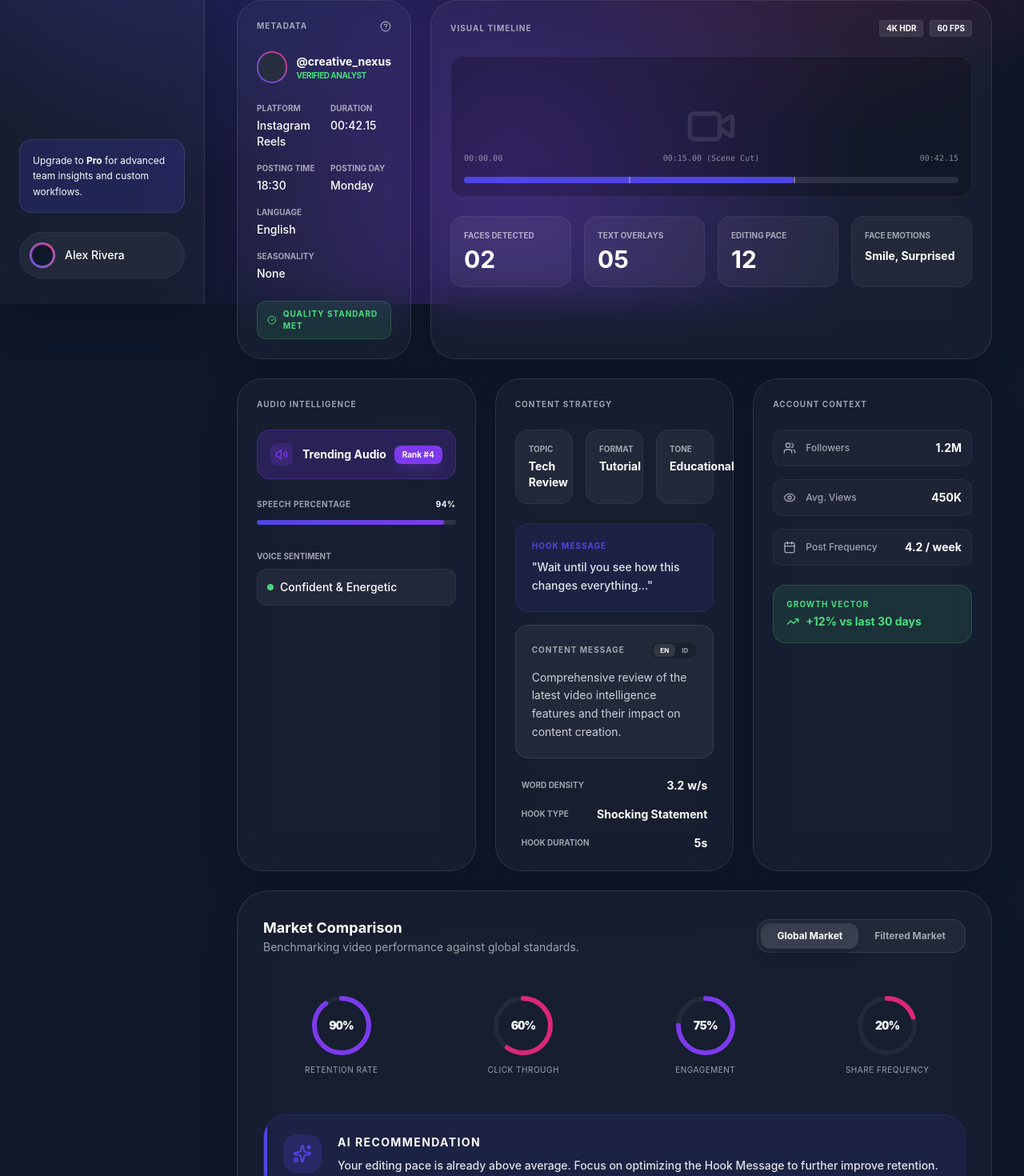
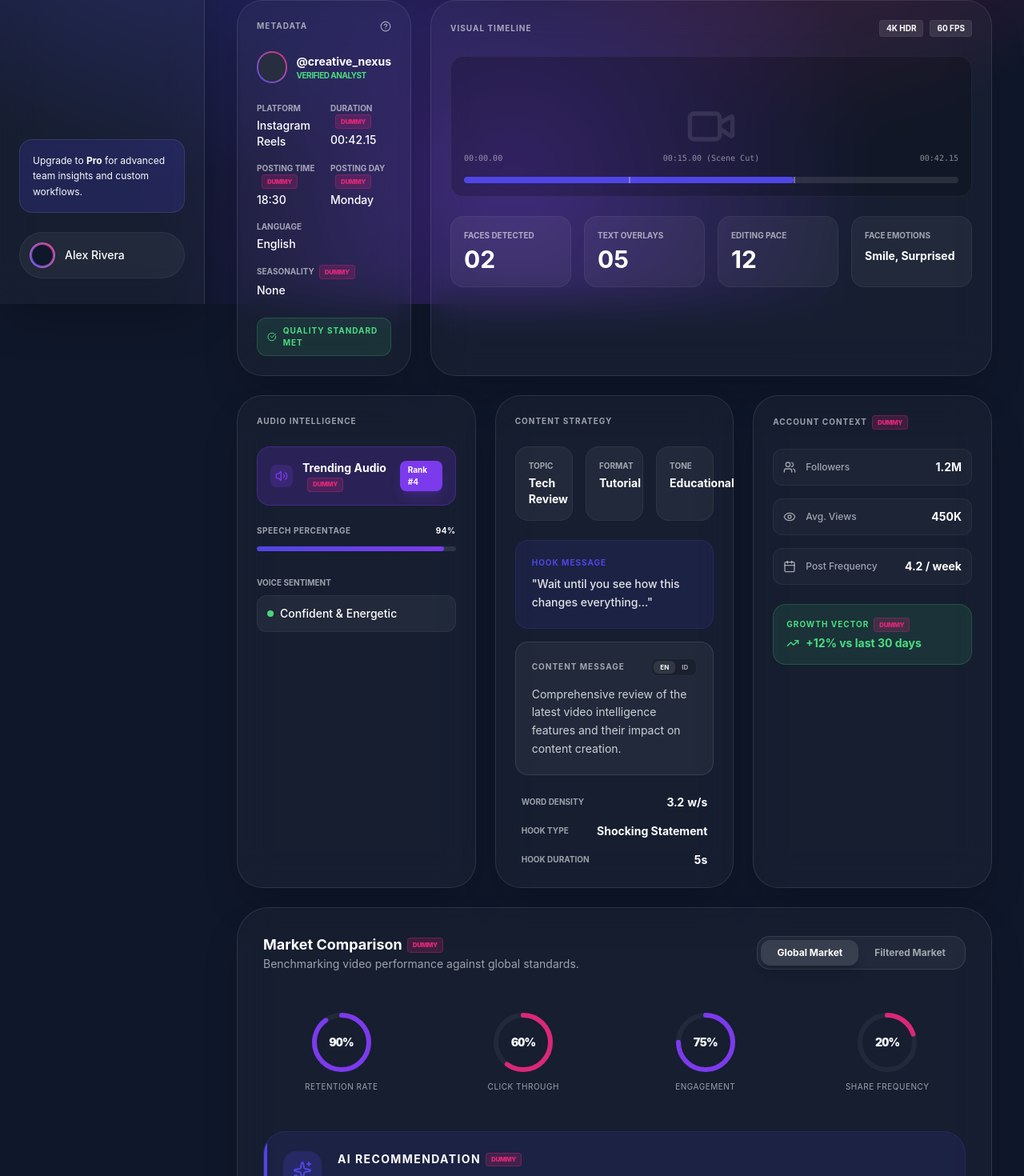
Before and after one commit to fathindifa26/frontend-content, a React (Vite) app: page / in a window 1280 px wide. Shown: the part 420-1890 px from the top of the page at 80% size. Built offline with nearby package versions, Linux system fonts and the light colour scheme.

Commit message:
dummy label

```diff
--- a/src/components/upload/AccountContext.tsx
+++ b/src/components/upload/AccountContext.tsx
@@ -9,7 +9,7 @@ export function AccountContext({ data }: AccountContextProps) {
 
   return (
     <div className="col-span-12 lg:col-span-4 glass-panel p-6 rounded-[32px] space-y-6">
-       <h3 className="text-[10px] font-bold text-on-surface-variant uppercase tracking-widest">Account Context</h3>
+       <h3 className="text-[10px] font-bold text-on-surface-variant uppercase tracking-widest">Account Context<span className="dummy-badge">Dummy</span></h3>
        <div className="space-y-4">
           {[
             { icon: Users, label: "Followers", value: profile.followers?.toLocaleString() || "1.2M" },
@@ -26,7 +26,7 @@ export function AccountContext({ data }: AccountContextProps) {
           ))}
        </div>
        <div className="p-4 bg-success/10 rounded-2xl border border-success/20 flex flex-col space-y-1">
-          <p className="text-[10px] text-success font-bold uppercase tracking-widest">Growth Vector</p>
+          <p className="text-[10px] text-success font-bold uppercase tracking-widest">Growth Vector<span className="dummy-badge">Dummy</span></p>
           <div className="flex items-center text-success space-x-2">
              <TrendingUp size={16} />
              <span className="text-sm font-bold">+12% vs last 30 days</span>
--- a/src/components/upload/AudioIntelligence.tsx
+++ b/src/components/upload/AudioIntelligence.tsx
@@ -17,7 +17,7 @@ export function AudioIntelligence({ data }: AudioIntelligenceProps) {
              <div className="p-1.5 bg-tertiary/20 rounded-lg">
                 <Volume2 size={16} className="text-tertiary" />
              </div>
-             <span className="text-sm font-bold text-white">Trending Audio</span>
+             <span className="text-sm font-bold text-white">Trending Audio<span className="dummy-badge">Dummy</span></span>
           </div>
           <span className="text-[10px] bg-tertiary text-white px-2.5 py-1 rounded-lg font-bold shadow-lg shadow-tertiary/20">Rank #4</span>
        </div>
--- a/src/components/upload/MarketComparison.tsx
+++ b/src/components/upload/MarketComparison.tsx
@@ -18,7 +18,7 @@ export function MarketComparison({ data }: MarketComparisonProps) {
     <div className="col-span-12 glass-panel p-8 rounded-[40px] space-y-8">
        <div className="flex items-center justify-between">
           <div>
-             <h3 className="text-lg font-bold text-white">Market Comparison</h3>
+             <h3 className="text-lg font-bold text-white">Market Comparison<span className="dummy-badge">Dummy</span></h3>
              <p className="text-sm text-on-surface-variant">Benchmarking video performance against global standards.</p>
           </div>
           <div className="flex p-1 bg-white/5 rounded-2xl border border-white/10">
@@ -40,7 +40,7 @@ export function MarketComparison({ data }: MarketComparisonProps) {
              <Sparkles size={24} />
           </div>
           <div className="space-y-2">
-             <p className="text-sm font-bold text-white uppercase tracking-widest">AI Recommendation</p>
+             <p className="text-sm font-bold text-white uppercase tracking-widest">AI Recommendation<span className="dummy-badge">Dummy</span></p>
              <p className="text-sm text-on-surface/90 leading-relaxed font-medium">
                {positioning.scene_cut_estimate?.percentile < 50
                  ? `To reach the top 10% in the 'Global Market', consider increasing scene cut frequency by 15% and using a higher-tempo background track.`
--- a/src/components/upload/MetadataCard.tsx
+++ b/src/components/upload/MetadataCard.tsx
@@ -33,15 +33,15 @@ export function MetadataCard({ data }: MetadataCardProps) {
             <p className="text-sm text-white font-medium">{semantic.format || "Instagram Reels"}</p>
           </div>
           <div>
-            <p className="text-[10px] text-on-surface-variant uppercase font-bold mb-1">Duration</p>
+            <p className="text-[10px] text-on-surface-variant uppercase font-bold mb-1">Duration<span className="dummy-badge">Dummy</span></p>
             <p className="text-sm text-white font-medium">{visual.duration_min ? `${visual.duration_min} min` : "00:42.15"}</p>
           </div>
           <div>
-            <p className="text-[10px] text-on-surface-variant uppercase font-bold mb-1">Posting Time</p>
+            <p className="text-[10px] text-on-surface-variant uppercase font-bold mb-1">Posting Time<span className="dummy-badge">Dummy</span></p>
             <p className="text-sm text-white font-medium">{temporal.posting_hour !== undefined ? `${temporal.posting_hour}:00` : "18:30"}</p>
           </div>
           <div>
-            <p className="text-[10px] text-on-surface-variant uppercase font-bold mb-1">Posting Day</p>
+            <p className="text-[10px] text-on-surface-variant uppercase font-bold mb-1">Posting Day<span className="dummy-badge">Dummy</span></p>
             <p className="text-sm text-white font-medium capitalize">{temporal.posting_day || "Monday"}</p>
           </div>
           <div>
@@ -49,7 +49,7 @@ export function MetadataCard({ data }: MetadataCardProps) {
             <p className="text-sm text-white font-medium capitalize">{semantic.language || "English"}</p>
           </div>
           <div className="col-span-2">
-            <p className="text-[10px] text-on-surface-variant uppercase font-bold mb-1">Seasonality</p>
+            <p className="text-[10px] text-on-surface-variant uppercase font-bold mb-1">Seasonality<span className="dummy-badge">Dummy</span></p>
             <p className="text-sm text-white font-medium capitalize">{temporal.seasonality || "None"}</p>
           </div>
         </div>
--- a/src/index.css
+++ b/src/index.css
@@ -41,6 +41,10 @@
   .glass-card {
     @apply bg-white/5 border border-white/5 rounded-[20px] transition-all duration-300;
   }
+
+  .dummy-badge {
+    @apply px-1.5 py-0.5 bg-secondary/20 text-secondary text-[8px] font-black uppercase tracking-tighter rounded border border-secondary/30 ml-1.5 inline-block align-middle;
+  }
 }
 
 /* Custom Scrollbar */
```
